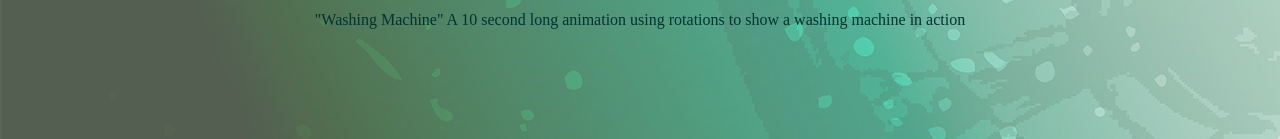
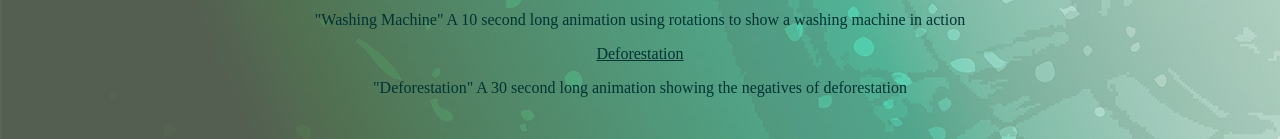
Before and after one commit to Anna-Zhang519/annazhang-eportfolio, a plain HTML site: page animations.html in a window 1280 px wide. Shown: the part 661-800 px from the top of the page. Drawn offline with Linux system fonts and the light colour scheme.

Commit message:
Add files via upload

```diff
--- a/animations.html
+++ b/animations.html
@@ -24,6 +24,10 @@
                 <source src="animations/WashingMachine.mp4" type="video/mp4">
             </video>
         <p style="text-align:center">"Washing Machine" A 10 second long animation using rotations to show a washing machine in action</p>
+        <div style="text-align:center">
+            <a href="https://youtu.be/xT5eIFDTBfs">Deforestation</a>
+        </div>
+        <p style="text-align:center">"Deforestation" A 30 second long animation showing the negatives of deforestation</p>
         <style>
             table, th, td {
               border: 1px solid white;
```
